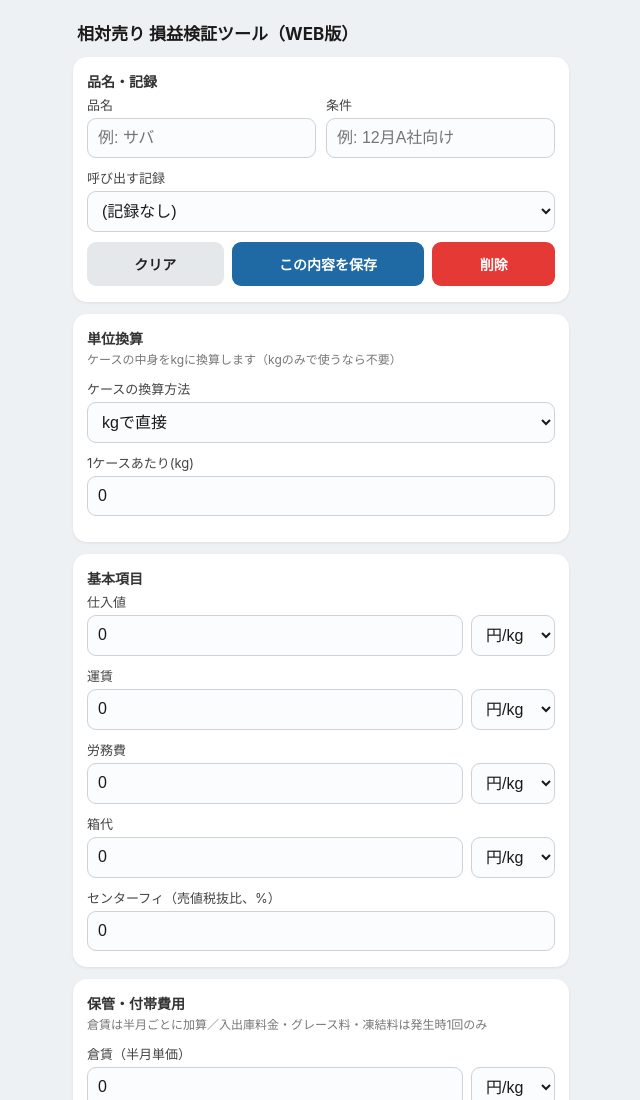
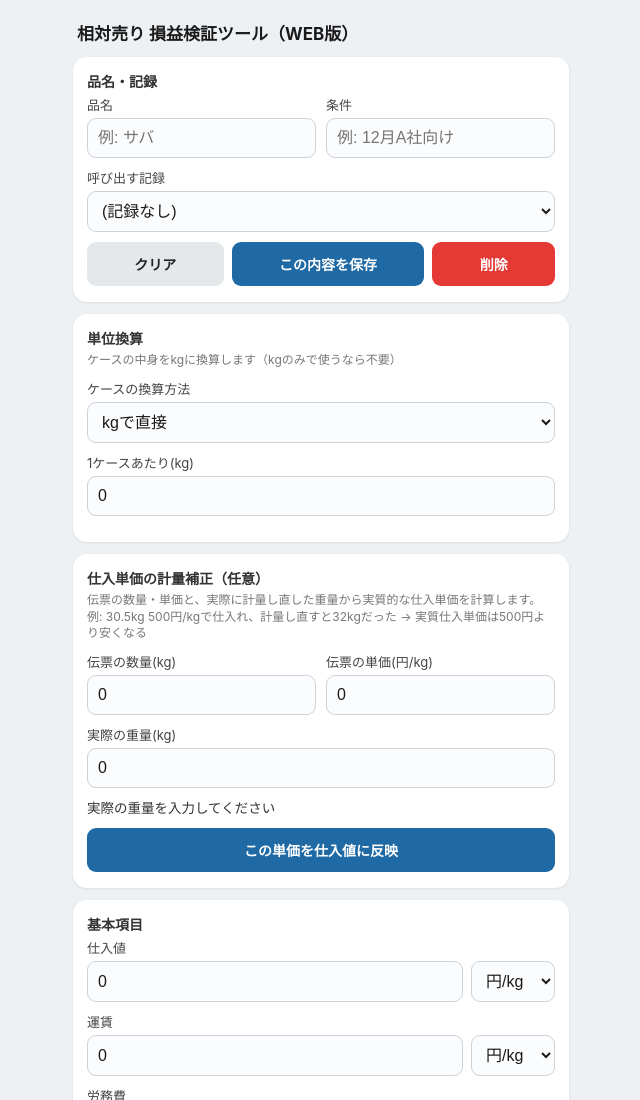
Before and after one commit to akbmc11-alt/aitai-uri-calc-web, a plain HTML site: page index.html in a window 1280 px wide. Shown: the top 1100 px of the page, without its empty margins (319-959 px from the left). Drawn offline with Linux system fonts and the light colour scheme.

Commit message:
Add purchase weight-correction calculator

```diff
--- a/index.html
+++ b/index.html
@@ -132,6 +132,29 @@
           <input type="text" inputmode="decimal" id="caseBags" value="0">
         </div>
       </div>
+    </div>
+  </div>
+
+  <div class="card">
+    <h2>仕入単価の計量補正（任意）</h2>
+    <p class="caption">伝票の数量・単価と、実際に計量し直した重量から実質的な仕入単価を計算します。例: 30.5kg 500円/kgで仕入れ、計量し直すと32kgだった → 実質仕入単価は500円より安くなる</p>
+    <div class="row2">
+      <div class="field">
+        <label>伝票の数量(kg)</label>
+        <input type="text" inputmode="decimal" id="wcDeclaredKg" value="0">
+      </div>
+      <div class="field">
+        <label>伝票の単価(円/kg)</label>
+        <input type="text" inputmode="decimal" id="wcQuotedPrice" value="0">
+      </div>
+    </div>
+    <div class="field">
+      <label>実際の重量(kg)</label>
+      <input type="text" inputmode="decimal" id="wcActualKg" value="0">
+    </div>
+    <p class="result-line" id="wcResultLine"></p>
+    <div class="btn-row">
+      <button class="btn btn-primary" id="wcApplyBtn">この単価を仕入値に反映</button>
     </div>
   </div>
 
@@ -329,6 +352,12 @@
     return units / 2;
   }
 
+  function actualPurchaseUnitPrice(declaredKg, quotedUnitPrice, actualKg) {
+    if (actualKg <= 0) return null;
+    const totalCost = declaredKg * quotedUnitPrice;
+    return totalCost / actualKg;
+  }
+
   // ------------------------------------------------------------------
   // DOM ヘルパー
   // ------------------------------------------------------------------
@@ -493,6 +522,43 @@
     $("recordName").value = "";
     $("recordCondition").value = "";
     showError("");
+    recalculate();
+  }
+
+  // ------------------------------------------------------------------
+  // 仕入単価の計量補正（任意カード）
+  // ------------------------------------------------------------------
+  let wcLastResult = null;
+
+  function updateWeightCorrection() {
+    let dKg, price, aKg;
+    try {
+      dKg = parseNumber($("wcDeclaredKg").value, "伝票の数量");
+      price = parseNumber($("wcQuotedPrice").value, "伝票の単価");
+      aKg = parseNumber($("wcActualKg").value, "実際の重量");
+    } catch (e) {
+      if (!(e instanceof InputError)) throw e;
+      wcLastResult = null;
+      $("wcResultLine").textContent = e.message;
+      return;
+    }
+    const result = actualPurchaseUnitPrice(dKg, price, aKg);
+    if (result === null) {
+      wcLastResult = null;
+      $("wcResultLine").textContent = "実際の重量を入力してください";
+      return;
+    }
+    wcLastResult = result;
+    const total = dKg * price;
+    $("wcResultLine").textContent = "仕入総額: " + fmt(total, 0) + " 円 ／ 実質仕入単価: " + fmt(result, 2) + " 円/kg";
+  }
+
+  function onApplyWeightCorrection() {
+    updateWeightCorrection();
+    if (wcLastResult === null) return;
+    $("purchaseValue").value = wcLastResult.toFixed(2);
+    $("purchaseUnit").value = "kg";
+    showToast("仕入値に反映しました（" + fmt(wcLastResult, 2) + " 円/kg）");
     recalculate();
   }
 
@@ -721,6 +787,13 @@
     $("recordSelect").addEventListener("change", onLoadRecord);
     ["recordName", "recordCondition"].forEach((id) => $(id).addEventListener("focus", () => $(id).select()));
 
+    ["wcDeclaredKg", "wcQuotedPrice", "wcActualKg"].forEach((id) => {
+      $(id).addEventListener("input", updateWeightCorrection);
+      $(id).addEventListener("focus", () => $(id).select());
+    });
+    $("wcApplyBtn").addEventListener("click", onApplyWeightCorrection);
+    updateWeightCorrection();
+
     onCaseModeChange();
     refreshRecordMenu();
     loadSettings();
```
